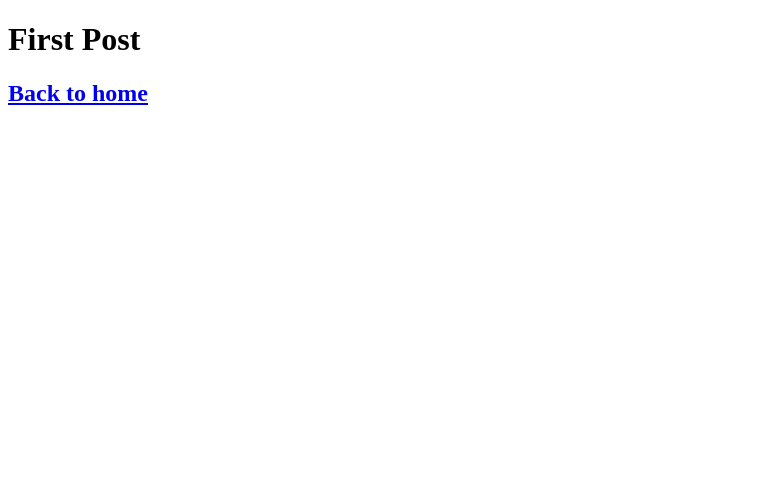
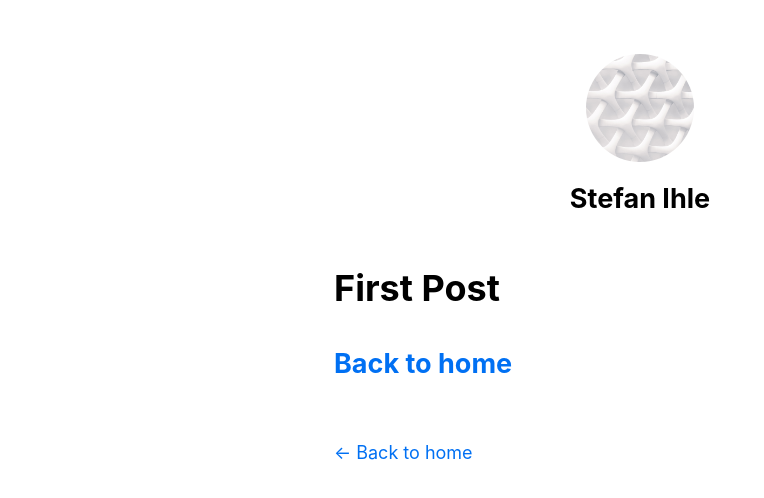
Before and after one commit to Consciously/con-nextjs-blog, a Next.js app: page /posts/first-post in a window 1280 px wide. Shown: the top 498 px of the page, without its empty margins (0-764 px from the left). Built offline with nearby package versions, Linux system fonts and the light colour scheme.

Commit message:
add styling and som meta data

```diff
--- /dev/null
+++ b/components/layout.js
@@ -0,0 +1,72 @@
+import React from 'react';
+import Head from 'next/head';
+import Image from 'next/image';
+import Link from 'next/link';
+import styles from './layout.module.css';
+import utilStyles from '../styles/utils.module.css';
+
+const name = 'Stefan Ihle';
+export const siteTitle = 'Next.js Sample Website';
+
+const Layout = ({ children, home }) => {
+	return (
+		<div className={styles.container}>
+			<Head>
+				<link rel='icon' href='/favicon.ico' />
+				<meta
+					name='description'
+					content='Learn how to build a personal website using Next.js'
+				/>
+				<meta
+					property='og:image'
+					content={`https://og-image.vercel.app/${encodeURI(
+						siteTitle,
+					)}.png?theme=light&md=0&fontSize=75px&images=https%3A%2F%2Fassets.vercel.com%2Fimage%2Fupload%2Ffront%2Fassets%2Fdesign%2Fnextjs-black-logo.svg`}
+				/>
+				<meta name='og:title' content={siteTitle} />
+				<meta name='twitter:card' content='summary_large_image' />
+			</Head>
+			<header className={styles.header}>
+				{home ? (
+					<>
+						<Image
+							priority
+							src='/images/profile.jpg'
+							className={utilStyles.borderCircle}
+							height={144}
+							width={144}
+							alt=''
+						/>
+						<h1 className={utilStyles.heading2Xl}>{name}</h1>
+					</>
+				) : (
+					<>
+						<Link href='/'>
+							<Image
+								priority
+								src='/images/profile.jpg'
+								className={utilStyles.borderCircle}
+								height={108}
+								width={108}
+								alt=''
+							/>
+						</Link>
+						<h2 className={utilStyles.headingLg}>
+							<Link href='/' className={utilStyles.colorInherit}>
+								{name}
+							</Link>
+						</h2>
+					</>
+				)}
+			</header>
+			<main>{children}</main>
+			{!home && (
+				<div className={styles.backToHome}>
+					<Link href='/'>← Back to home</Link>
+				</div>
+			)}
+		</div>
+	);
+};
+
+export default Layout;
--- /dev/null
+++ b/components/layout.module.css
@@ -0,0 +1,15 @@
+.container {
+	max-width: 36rem;
+	padding: 0 1rem;
+	margin: 3rem auto 6rem;
+}
+
+.header {
+	display: flex;
+	flex-direction: column;
+	align-items: center;
+}
+
+.backToHome {
+	margin: 3rem 0 0;
+}
--- a/package.json
+++ b/package.json
@@ -6,6 +6,7 @@
     "start": "next start"
   },
   "dependencies": {
+    "gray-matter": "^4.0.3",
     "next": "latest",
     "react": "18.2.0",
     "react-dom": "18.2.0"
--- /dev/null
+++ b/pages/_app.js
@@ -0,0 +1,8 @@
+import React from 'react';
+import '../styles/globals.css';
+
+const App = ({ Component, pageProps }) => {
+	return <Component {...pageProps} />;
+};
+
+export default App;
--- a/pages/posts/first-post.js
+++ b/pages/posts/first-post.js
@@ -1,18 +1,27 @@
 import Link from 'next/link';
+// import Script from 'next/script';
 import Head from 'next/head';
 import React from 'react';
+import Layout from '../../components/layout';
 
 const FirstPost = () => {
 	return (
-		<>
+		<Layout>
 			<Head>
 				<title>First Post</title>
 			</Head>
+			{/* <Script
+				src='https://connect.facebook.net/en_US/sdk.js'
+				strategy='lazyOnload'
+				onLoad={() =>
+					console.log(`script loaded correctly, window.FB has been populated`)
+				}
+			/> */}
 			<h1>First Post</h1>
 			<h2>
 				<Link href='/'>Back to home</Link>
 			</h2>
-		</>
+		</Layout>
 	);
 };
 
--- a/styles/globals.css
+++ b/styles/globals.css
@@ -1,38 +1,27 @@
 html,
 body {
-  padding: 0;
-  margin: 0;
-  font-family: Inter, -apple-system, BlinkMacSystemFont, Segoe UI, Roboto,
-    Oxygen, Ubuntu, Cantarell, Fira Sans, Droid Sans, Helvetica Neue, sans-serif;
+	padding: 0;
+	margin: 0;
+	font-family: -apple-system, BlinkMacSystemFont, Segoe UI, Roboto, Oxygen,
+		Ubuntu, Cantarell, Fira Sans, Droid Sans, Helvetica Neue, sans-serif;
+	line-height: 1.6;
+	font-size: 18px;
+}
+
+* {
+	box-sizing: border-box;
 }
 
 a {
-  color: inherit;
-  text-decoration: none;
+	color: #0070f3;
+	text-decoration: none;
 }
 
-* {
-  box-sizing: border-box;
+a:hover {
+	text-decoration: underline;
 }
 
 img {
-  max-width: 100%;
-  height: auto;
+	max-width: 100%;
+	display: block;
 }
-
-h1,
-h2,
-p,
-ul {
-  margin: 0;
-}
-
-ul {
-  padding: 0;
-  list-style: none;
-}
-
-button {
-  padding: 0.5rem 1rem;
-  font-weight: bold;
-}
--- /dev/null
+++ b/styles/utils.module.css
@@ -0,0 +1,52 @@
+.heading2Xl {
+	font-size: 2.5rem;
+	line-height: 1.2;
+	font-weight: 800;
+	letter-spacing: -0.05rem;
+	margin: 1rem 0;
+}
+
+.headingXl {
+	font-size: 2rem;
+	line-height: 1.3;
+	font-weight: 800;
+	letter-spacing: -0.05rem;
+	margin: 1rem 0;
+}
+
+.headingLg {
+	font-size: 1.5rem;
+	line-height: 1.4;
+	margin: 1rem 0;
+}
+
+.headingMd {
+	font-size: 1.2rem;
+	line-height: 1.5;
+}
+
+.borderCircle {
+	border-radius: 9999px;
+}
+
+.colorInherit {
+	color: inherit;
+}
+
+.padding1px {
+	padding-top: 1px;
+}
+
+.list {
+	list-style: none;
+	padding: 0;
+	margin: 0;
+}
+
+.listItem {
+	margin: 0 0 1.25rem;
+}
+
+.lightText {
+	color: #666;
+}
```
Also changed, not shown: pages/index.js (+13 -107 lines), posts/pre-rendering.md (added, +11 -0 lines), posts/ssg-ssr.md (added, +19 -0 lines), 1 other file (tests, documents, lock files or other folders).
